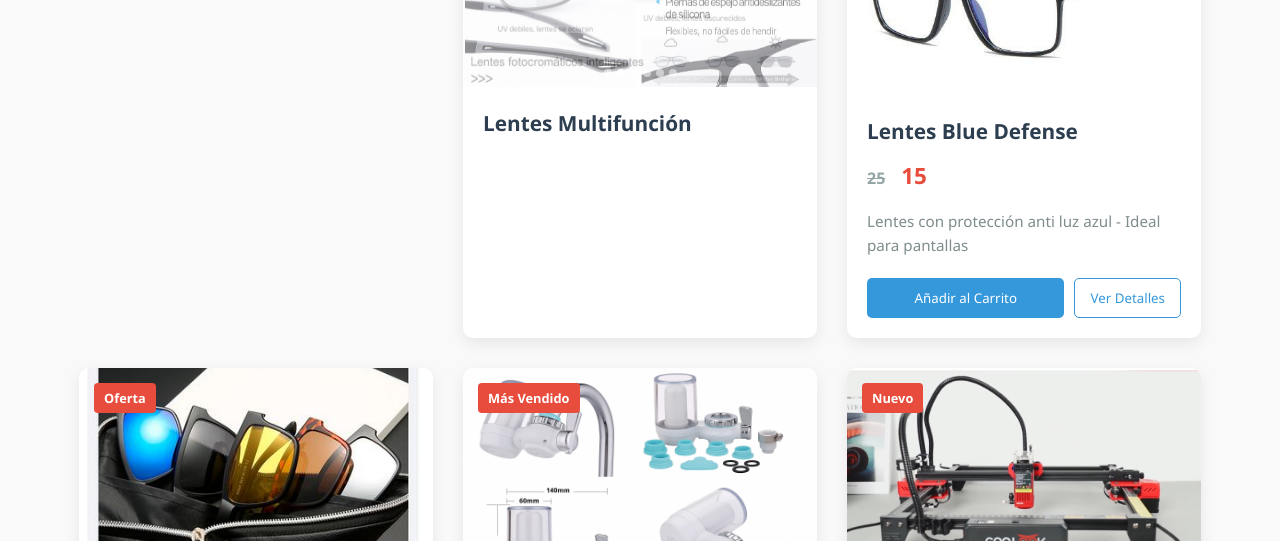
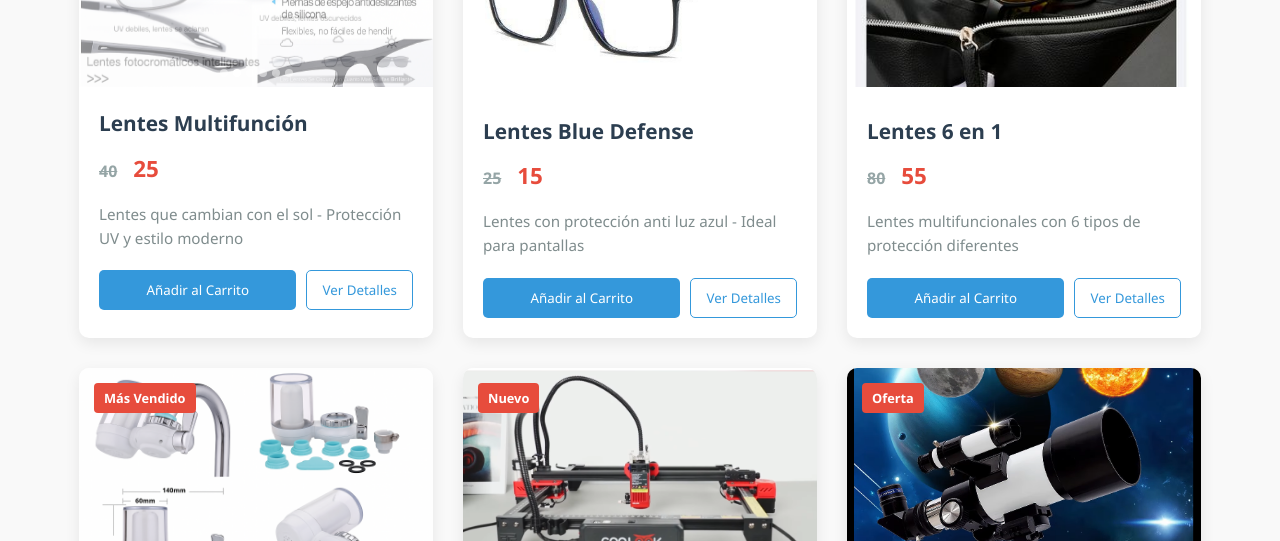
Before and after one commit to cuentaregi6-bot/tuusuario.github.io, a plain HTML site: page index.html in a window 1280 px wide. Shown: the part 799-1340 px from the top of the page. Drawn offline with Linux system fonts and the light colour scheme.

Commit message:
Update index.html

````diff
--- a/index.html
+++ b/index.html
@@ -668,14 +668,6 @@
         <div class="container">
             <h2 class="section-title">Productos Destacados</h2>
             <div class="products-grid">
-[← IMAGEN GRANDE →]   (flechas laterales)
-[• • • • • •]         (puntos indicadores)
-🔄 Automático cada 5 segundos
-📱 Funciona en móviles
-
-## 🚀 **TE DOY EL CÓDIGO COMPLETO** para el primer producto:
-
-```html
 <div class="product-card">
     <div class="product-badge">Nuevo</div>
 
@@ -708,7 +700,15 @@
 
     <div class="product-info">
         <h3 class="product-title">Lentes Multifunción</h3>
-        <!-- ... resto igual ... -->
+        <div class="product-price">
+            <span class="old-price">40</span>
+            25
+        </div>
+        <p class="product-description">Lentes que cambian con el sol - Protección UV y estilo moderno</p>
+        <div class="product-actions">
+            <button class="btn-cart" data-id="1" data-name="Lentes Multifunción" data-price="25">Añadir al Carrito</button>
+            <button class="btn-view">Ver Detalles</button>
+        </div>
     </div>
 </div>
 
````
